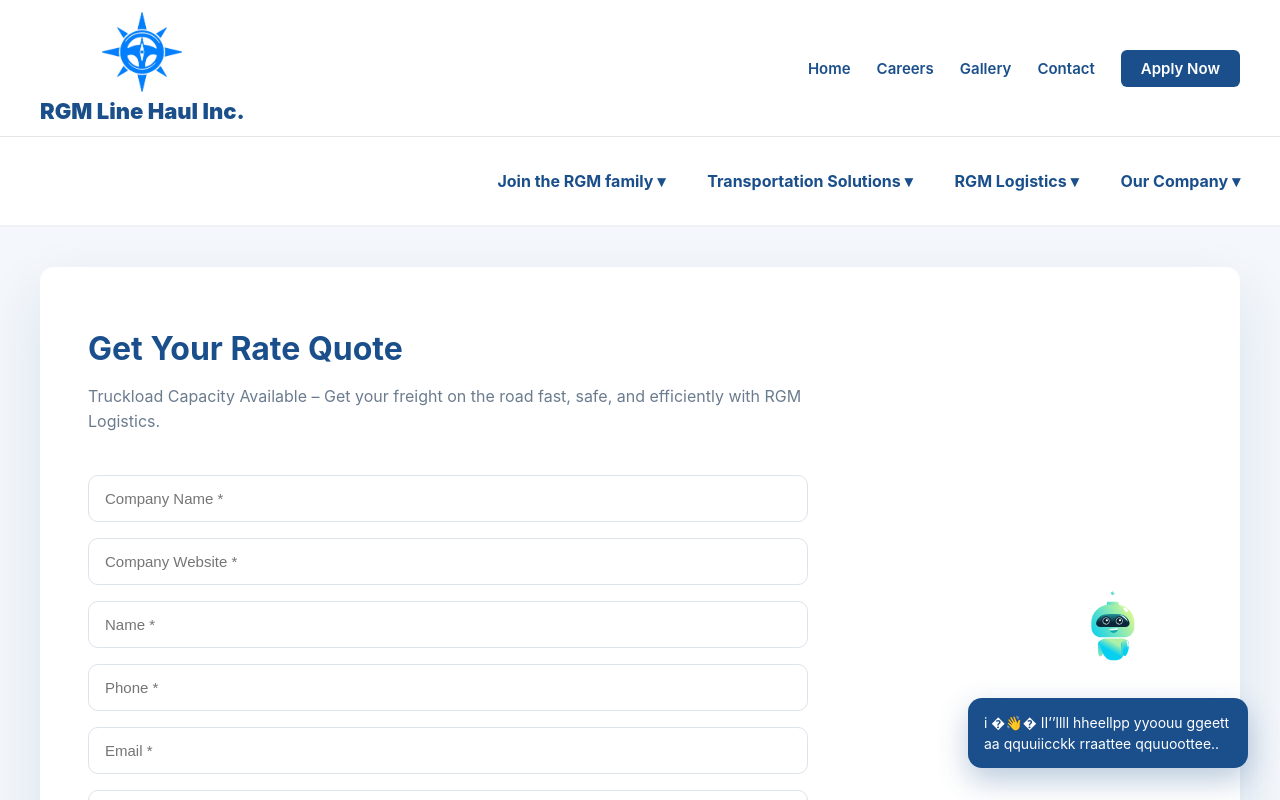
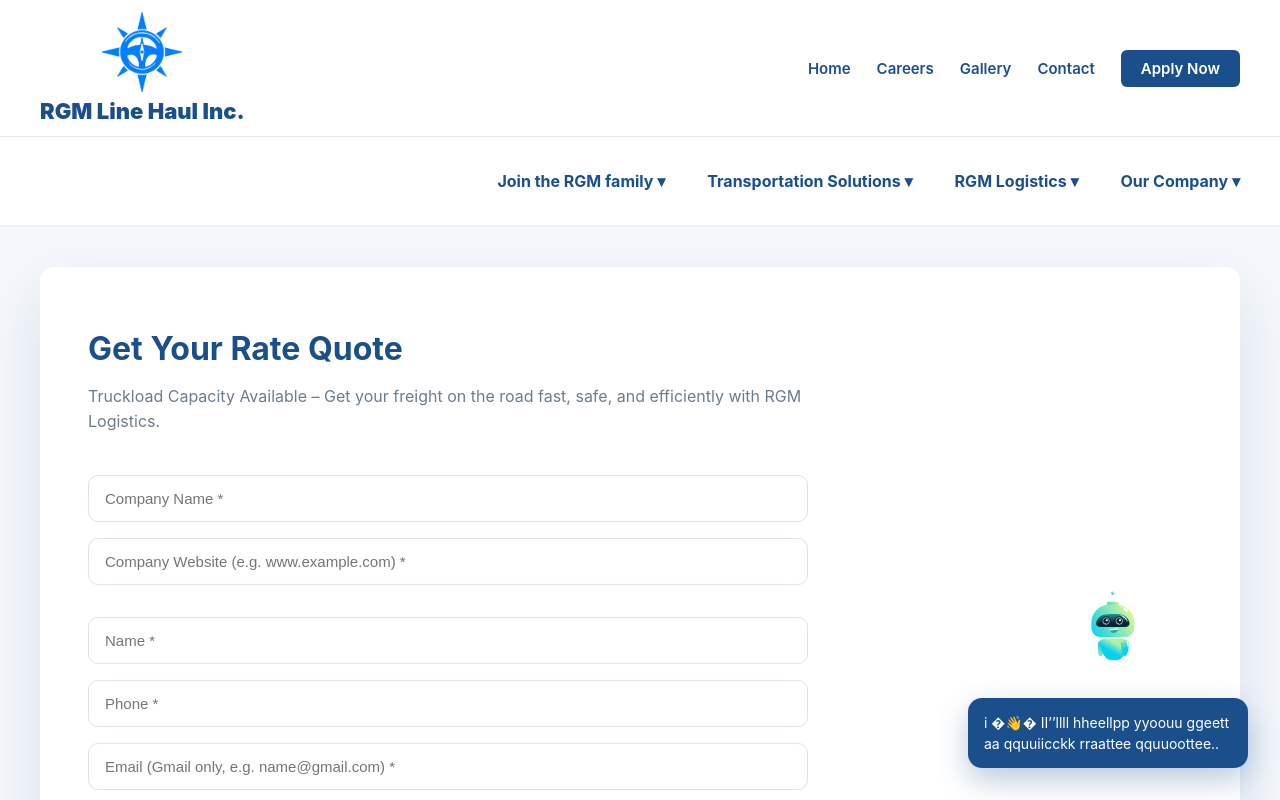
Before and after one commit to MrVenom786/rgm-web-frontend, a React (Create React App) app: page /HaulWithRGM in a window 1280 px wide. Shown: the top 800 px of the page. Built offline with nearby package versions, Linux system fonts and the light colour scheme.

Commit message:
Update HaulWithRGM.js

```diff
--- a/src/pages/HaulWithRGM.js
+++ b/src/pages/HaulWithRGM.js
@@ -3,6 +3,7 @@
 import "../styles/HaulWithRGM.css";
 import characterAnimation from "../assets/animations/character.json";
 import { API_BASE } from "../api";
+import { isValidName, isValidPhone, isValidGmail, isValidWebsiteWww } from "../utils/validation";
 
 function HaulWithRGM() {
   const [form, setForm] = useState({
@@ -22,6 +23,7 @@
 
   const [loading, setLoading] = useState(false);
   const [message, setMessage] = useState("");
+  const [fieldErrors, setFieldErrors] = useState({ companyWebsite: "", email: "" });
 
   const [botText, setBotText] = useState("");
   const [fullText, setFullText] = useState(
@@ -69,17 +71,31 @@
       [name]: val,
     }));
 
+    // Clear inline error when user types
+    if (name === "companyWebsite" || name === "email") {
+      setFieldErrors((prev) => ({ ...prev, [name]: "" }));
+    }
+
     if (name === "companyName" && value.length > 2) {
       setFullText("Nice! Tell me more about your shipment.");
       play(0, 30);
     }
 
+    if (name === "companyWebsite") {
+      if (value.length > 4 && !isValidWebsiteWww(value)) {
+        setFullText("🌐 Use format: www.example.com");
+        play(120, 150);
+      } else if (value.length > 4 && isValidWebsiteWww(value)) {
+        setFullText("✓ Website looks good!");
+        play(60, 90);
+      }
+    }
+
     if (name === "email") {
-      const valid = /^[^\s@]+@[^\s@]+\.[^\s@]+$/.test(value);
-      if (!valid && value.length > 3) {
-        setFullText("Hmm 🤔 that email looks incorrect.");
+      if (value.length > 4 && !isValidGmail(value)) {
+        setFullText("📧 Use a Gmail address: yourname@gmail.com");
         play(120, 150);
-      } else if (valid) {
+      } else if (isValidGmail(value)) {
         setFullText("Perfect! We'll contact you there.");
         play(60, 90);
       }
@@ -100,6 +116,33 @@
     if (!form.agreeSms && !form.agreeEmail) {
       setMessage("Please agree to at least one communication option.");
       setFullText("Consent is required before submitting.");
+      play(120, 150);
+      return;
+    }
+
+    if (!isValidName(form.name)) {
+      setMessage("Name should contain only letters (no numbers).");
+      setFullText("Name must be letters only.");
+      play(120, 150);
+      return;
+    }
+    if (!isValidPhone(form.phone)) {
+      setMessage("Phone must contain at least 10 digits (no letters).");
+      setFullText("Phone needs at least 10 digits.");
+      play(120, 150);
+      return;
+    }
+    if (!isValidGmail(form.email)) {
+      setMessage("Please enter a valid Gmail address (e.g. yourname@gmail.com).");
+      setFieldErrors((prev) => ({ ...prev, email: "Use format: yourname@gmail.com" }));
+      setFullText("📧 Enter a Gmail address like yourname@gmail.com");
+      play(120, 150);
+      return;
+    }
+    if (!isValidWebsiteWww(form.companyWebsite)) {
+      setMessage("Please enter website in format: www.example.com");
+      setFieldErrors((prev) => ({ ...prev, companyWebsite: "Use format: www.example.com" }));
+      setFullText("🌐 Use format: www.example.com");
       play(120, 150);
       return;
     }
@@ -125,6 +168,7 @@
       setMessage("Rate quote submitted successfully!");
       setFullText("All done 🎉 Our team will contact you soon.");
       play(180, 210);
+      setFieldErrors({ companyWebsite: "", email: "" });
 
       setForm({
         companyName: "",
@@ -180,13 +224,21 @@
           onChange={handleChange}
         />
 
+        <div className="input-group">
           <input
             name="companyWebsite"
-          placeholder="Company Website *"
+            placeholder="Company Website (e.g. www.example.com) *"
             required
             value={form.companyWebsite}
             onChange={handleChange}
+            className={fieldErrors.companyWebsite ? "input-error" : ""}
+            aria-invalid={!!fieldErrors.companyWebsite}
+            aria-describedby={fieldErrors.companyWebsite ? "website-error" : undefined}
           />
+          {fieldErrors.companyWebsite && (
+            <span id="website-error" className="field-error" role="alert">{fieldErrors.companyWebsite}</span>
+          )}
+        </div>
 
         <input
           name="name"
@@ -204,14 +256,22 @@
           onChange={handleChange}
         />
 
+        <div className="input-group">
           <input
             type="email"
             name="email"
-          placeholder="Email *"
+            placeholder="Email (Gmail only, e.g. name@gmail.com) *"
             required
             value={form.email}
             onChange={handleChange}
+            className={fieldErrors.email ? "input-error" : ""}
+            aria-invalid={!!fieldErrors.email}
+            aria-describedby={fieldErrors.email ? "email-error" : undefined}
           />
+          {fieldErrors.email && (
+            <span id="email-error" className="field-error" role="alert">{fieldErrors.email}</span>
+          )}
+        </div>
 
         <textarea
           name="freightDetails"
@@ -243,7 +303,7 @@
 
         {message && <div className="form-message">{message}</div>}
 
-        <button type="submit" disabled={loading}>
+        <button type="submit" className="submit-btn" disabled={loading} aria-label="Get rate quote">
           {loading ? "Submitting..." : "Get Rate Quote"}
         </button>
       </form>
```
Lines whose indentation alone changed are shown as unchanged.
